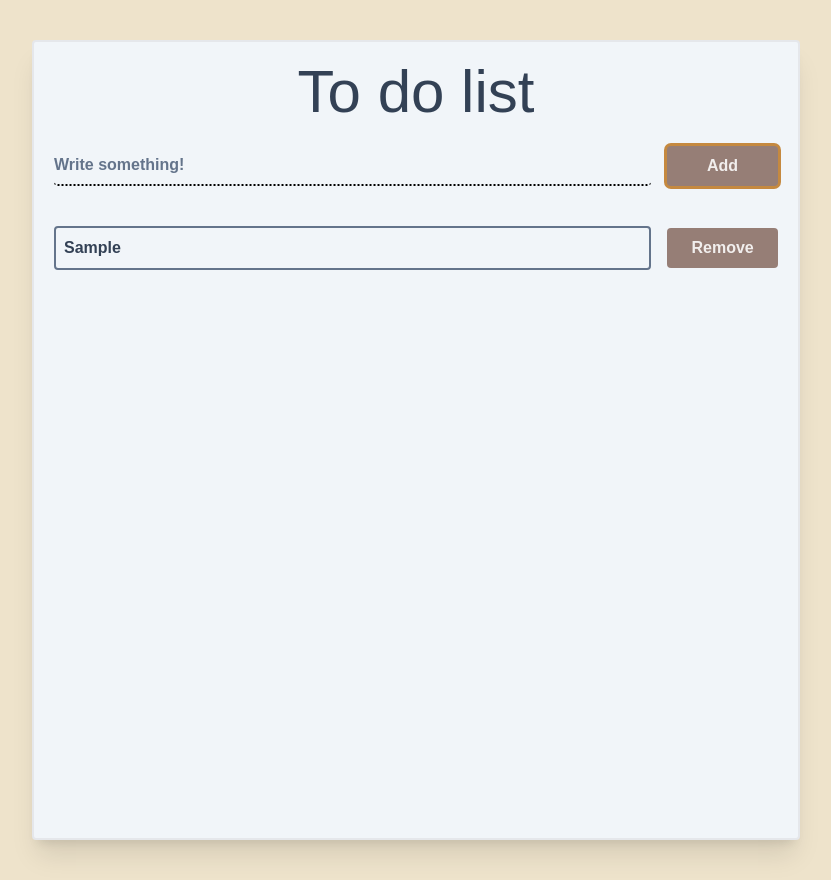
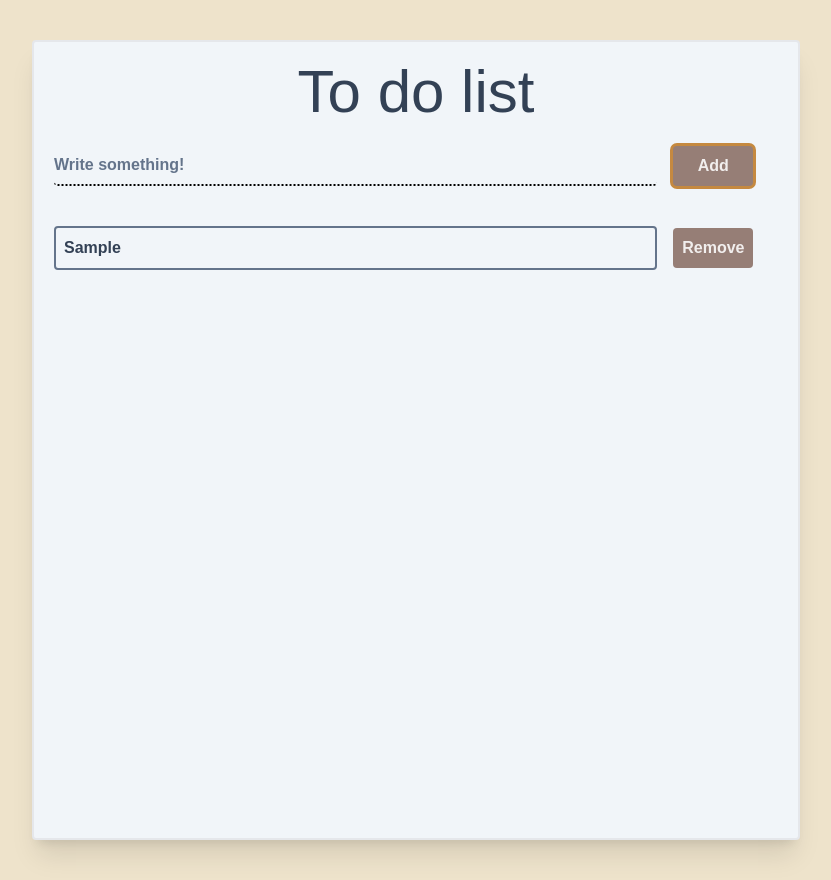
Before and after one commit to jcar512/to-do-list, a React (Vite) app: page / in a window 1280 px wide. Both pictures are taken after typing "Sample" into the empty fields and a click on the button "Add". Shown: the whole page, without its empty margins (224-1055 px from the left). Built offline with nearby package versions, Linux system fonts and the light colour scheme.

Commit message:
added ul and made button a bit thinner

```diff
--- a/src/App.tsx
+++ b/src/App.tsx
@@ -58,13 +58,13 @@ function App() {
         />
       </div>
       <div className='mt-6 overflow-auto'>
-        {taskArray.map((element: string, index: number) => (
-          <Card
-            key={index}
-            text={element}
-            handleClick={() => removeTask(index)}
-          />
-        ))}
+        <ul>
+          {taskArray.map((element: string, index: number) => (
+            <li key={index}>
+              <Card text={element} handleClick={() => removeTask(index)} />
+            </li>
+          ))}
+        </ul>
       </div>
     </div>
   );
--- a/src/components/Button.tsx
+++ b/src/components/Button.tsx
@@ -7,7 +7,7 @@ function Button({ text, handleClick }: ButtonProps) {
   return (
     <button
       onClick={handleClick}
-      className='rounded bg-[#967E76] hover:bg-[#C38154] w-28 h-10 font-semibold focus:outline-none focus:ring focus:ring-[#C58940]'
+      className='rounded bg-[#967E76] hover:bg-[#C38154] w-20 h-10 font-semibold focus:outline-none focus:ring focus:ring-[#C58940]'
     >
       {text}
     </button>
```
